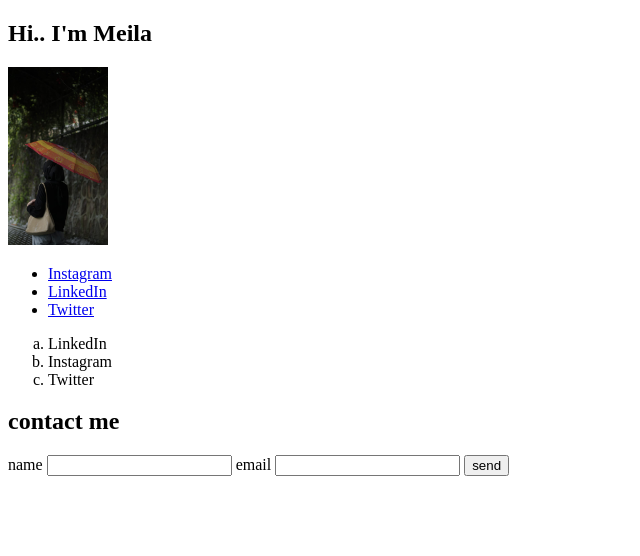
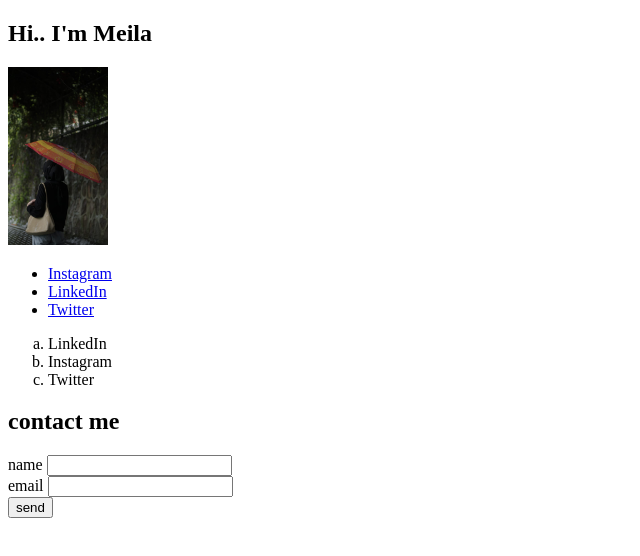
Before and after one commit to meilapujianti/belajar.html, a plain HTML site: page index.html in a window 1280 px wide. Shown: the whole page, without its empty margins (0-640 px from the left). Drawn offline with Linux system fonts and the light colour scheme.

Commit message:
group div

```diff
--- a/index.html
+++ b/index.html
@@ -25,10 +25,14 @@
     <section id="contact-me">
         <h2>contact me</h2>
         <form action="">
-            <label for="">name</label>
-            <input type="text" name="" id="">
-            <label for="">email</label>
-            <input type="email" name="" id="">
+            <div class="input">
+                <label for="">name</label>
+                <input type="text" name="" id="">
+            </div>
+            <div class="input">
+                <label for="">email</label>
+                <input type="email" name="" id="">
+            </div>
             <button>send</button>
         </form>
     </section>
```
